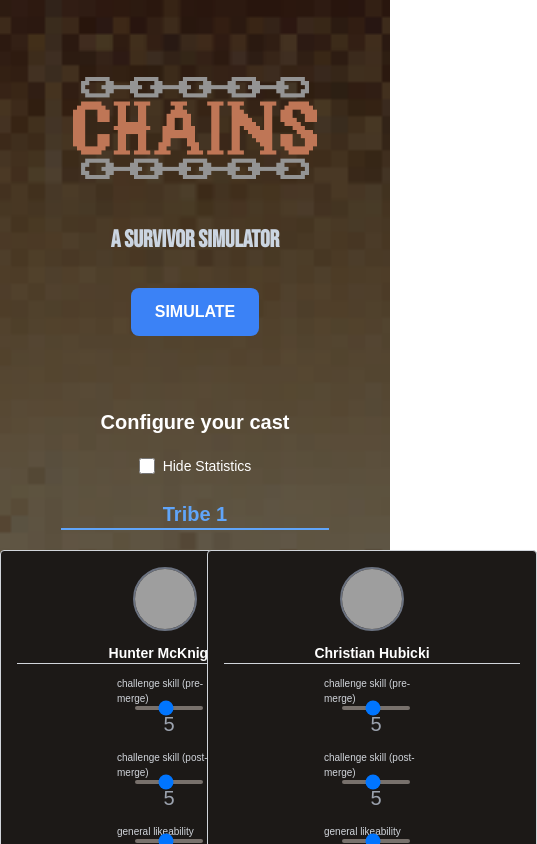
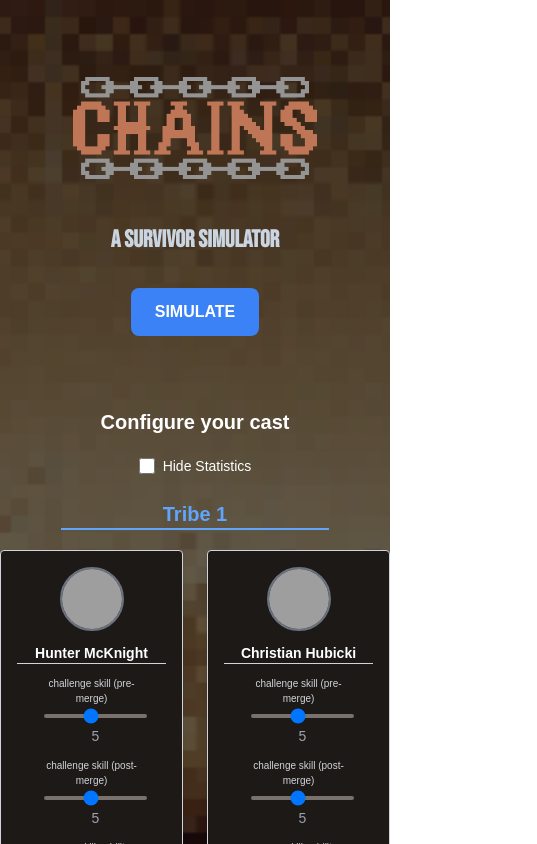
Before and after one commit to nicholasmentzer/survivorsim, a Next.js app: page / in a window 390 px wide. Shown: the top 844 px of the page, 537 px wide, since content can reach past the window. Built offline with nearby package versions, Linux system fonts and the light colour scheme; grey boxes are pictures that could not be loaded.

Commit message:
testing new config updates

```diff
--- a/src/app/components/PlayerConfig.js
+++ b/src/app/components/PlayerConfig.js
@@ -70,7 +70,7 @@ const PlayerConfig = ({ gender, players, updatePlayers, careers, regions, tribeD
 
     return (
       <div className="flex flex-col sm:flex-row items-center justify-between space-x-2 mb-4" key={`${label}-${num}`}>
-        <label className="w-24 sm:w-40 text-gray-300 text-[10px] sm:text-xs text-left">{labels[num]}</label>
+        <label className="w-24 sm:w-40 mb-2 sm:mb-0 text-gray-300 text-[10px] sm:text-xs text-center sm:text-left">{labels[num]}</label>
 
         <input
           type="range"
@@ -78,10 +78,10 @@ const PlayerConfig = ({ gender, players, updatePlayers, careers, regions, tribeD
           max="10"
           value={player[label]}
           onChange={(e) => updatePlayerProperty(playerIndex, label, Number(e.target.value))}
-          className="w-1/2 sm:w-full h-1 sm:h-2 bg-stone-500 rounded-lg appearance-none cursor-pointer"
+          className="w-3/4 sm:w-full h-1 sm:h-2 mb-2 sm:mb-0 bg-stone-500 rounded-lg appearance-none cursor-pointer"
         />
 
-        <span className="w-8 text-xl sm:text-sm text-gray-400 text-center">{player[label]}</span>
+        <span className="w-8 text-sm text-gray-400 text-center">{player[label]}</span>
       </div>
     );
   };
@@ -95,7 +95,7 @@ const PlayerConfig = ({ gender, players, updatePlayers, careers, regions, tribeD
         {playerData.map((player, index) => (
           <div
               key={player.id}
-              className="player border border-gray-300 rounded p-4 space-y-3 w-[330px] mx-auto bg-stone-900 shadow-md flex flex-col items-center"
+              className="player border border-gray-300 rounded p-4 space-y-3 w-auto sm:w-[330px] mx-auto bg-stone-900 shadow-md flex flex-col items-center"
             >
               <img
                 src={player.image || "/default-player.png"}
```
